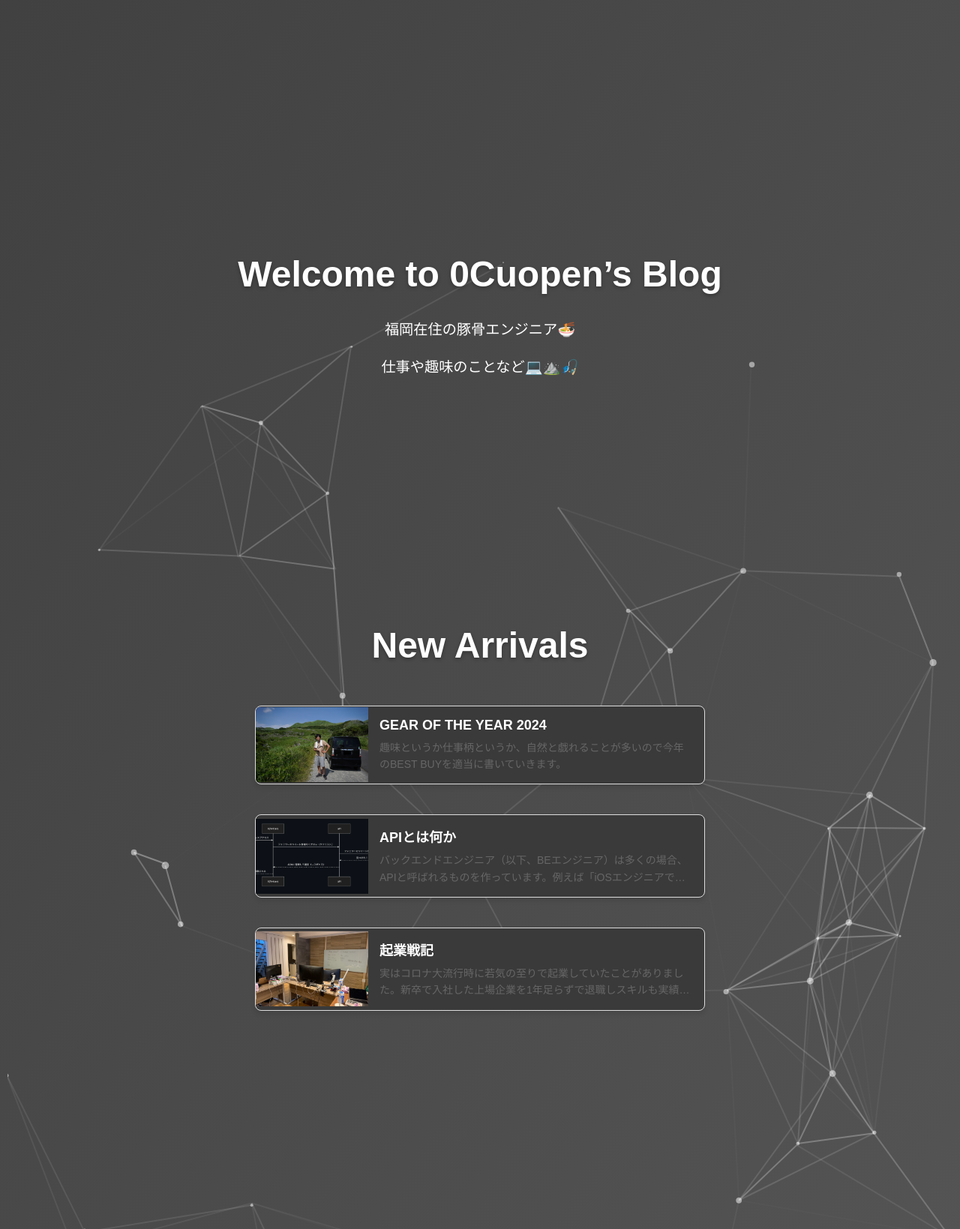
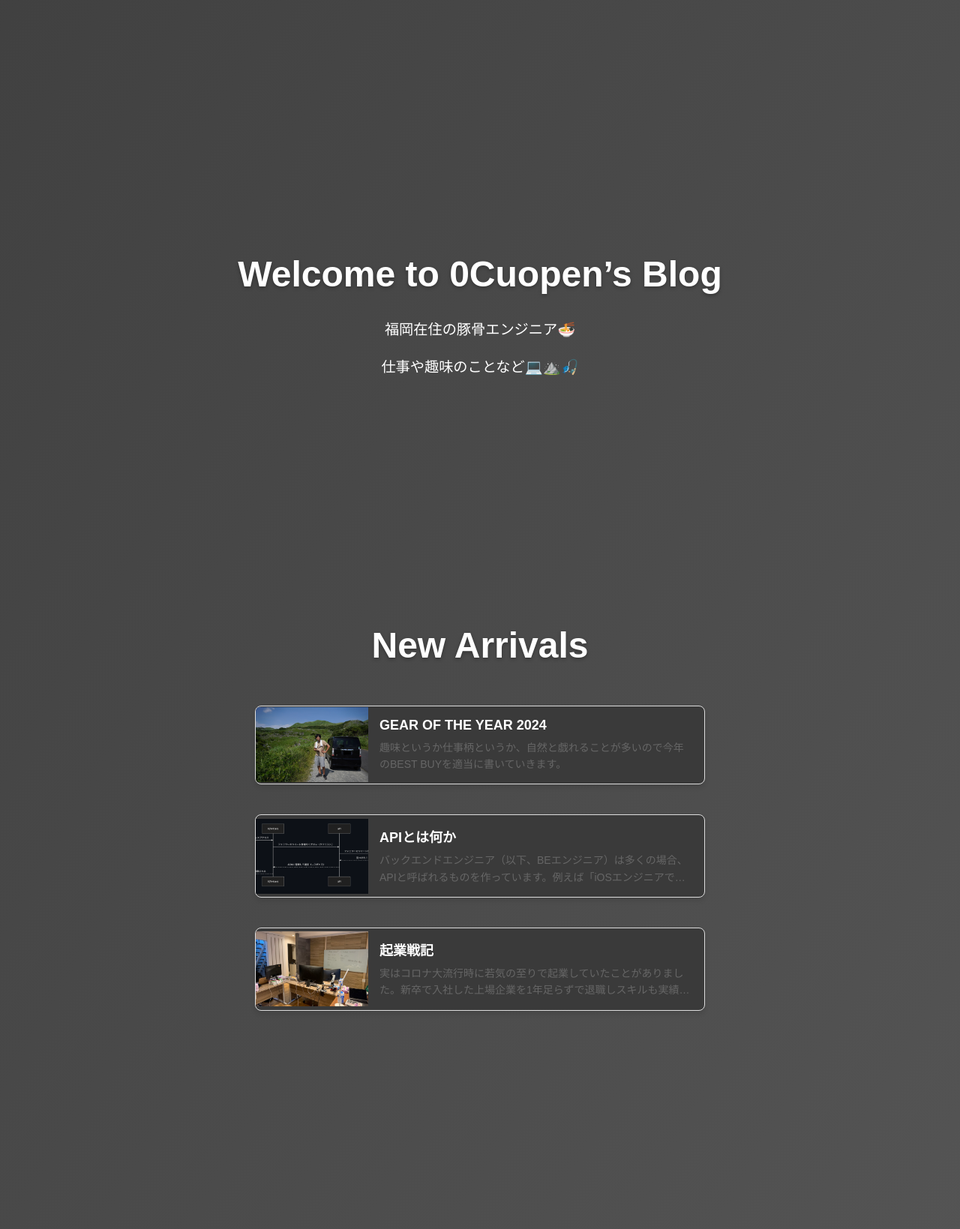
Before and after one commit to 0Cuopen/0cuopen.github.io, a Jekyll site: the page built from index.md, in a window 1280 px wide. Shown: the whole page at 75% size. Built offline with Jekyll 4.4.1, drawn with Linux system fonts in a browser that asks for light colours.

Commit message:
test particles.js

```diff
--- a/_layouts/default.html
+++ b/_layouts/default.html
@@ -14,20 +14,8 @@
     <meta name="twitter:url" content="{{ page.url }}">
     <title>{{ page.title }}</title>
     <link rel="stylesheet" href='../assets/css/style.css'>
-    <style>
-        .particles-wrapper {
-            position: relative;
-            height: 100vh;
-        }
-    </style>
 </head>
 <body>
-    <div class="particles-wrapper">
-        <div id="particles-js"></div>
-        <header>
-            <script src="../javascript/particles.min.js"></script>
-            <script src="../javascript/app.js"></script>
-        </header>
     <main>
         {{ content }}
     </main>
@@ -43,6 +31,5 @@
             <a href="/" class="back-to-home">Home</a>
         </div>
     </footer>
-    </div>
 </body>
 </html>
```
Lines whose indentation alone changed are shown as unchanged.
